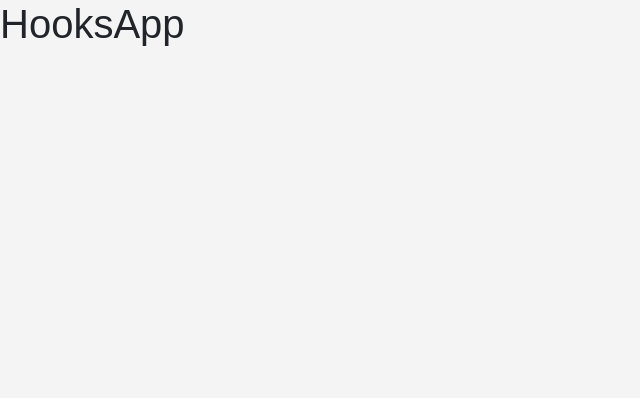
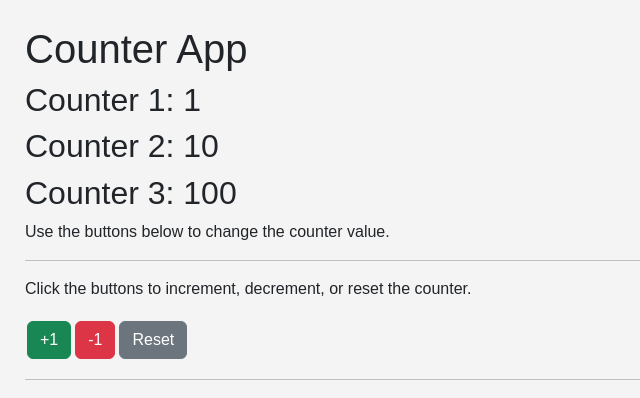
Before and after one commit to GuitHub75/HooksReact, a React (Vite) app: page / in a window 1280 px wide. Shown: the top 398 px of the page, without its empty margins (0-640 px from the left). Built offline with nearby package versions, Linux system fonts and the light colour scheme.

Commit message:
updated  index.css and added  CounterApp.jsx

```diff
--- /dev/null
+++ b/src/01-useSate/CounterApp.jsx
@@ -0,0 +1,35 @@
+import { useState } from "react";
+
+export const CounterApp = () => {
+
+    const [state, setCounter] = useState({
+        counter1: 1,
+        counter2: 10,
+        counter3: 100
+    });
+
+    const { counter1, counter2, counter3 } = state;
+
+  return(
+    <>
+        <h1>Counter App</h1>
+        <h2>Counter 1: {counter1}</h2>
+        <h2>Counter 2: {counter2}</h2>
+        <h2>Counter 3: {counter3}</h2>
+        <p>Use the buttons below to change the counter value.</p>
+        <hr />
+        <p>Click the buttons to increment, decrement, or reset the counter.</p>
+        <button className="btn btn-success" onClick={() => setCounter({
+            ...state,
+            counter1: counter1 + 1,
+        })}>+1</button>
+        <button className="btn btn-danger" onClick={() => setCounter({
+            ...state,
+            counter1: counter1 - 1,
+        })}>-1</button>
+
+        <button className="btn btn-secondary" onClick={() => setCounter({...state, counter1: 1})}>Reset</button>
+        <hr />
+    </>
+  )
+}
--- a/src/index.css
+++ b/src/index.css
@@ -1,5 +1,5 @@
 body{
-    margin: 0;
+    margin: 25px;
     padding: 0;
     font-family: Arial, sans-serif;
     background-color: #f4f4f4;
--- a/src/main.jsx
+++ b/src/main.jsx
@@ -1,10 +1,11 @@
 import { StrictMode } from 'react'
 import { createRoot } from 'react-dom/client'
 import './index.css'
-import {HooksApp} from './HooksApp'
+//import {HooksApp} from './HooksApp'
+import { CounterApp } from './01-useSate/CounterApp'
 
 createRoot(document.getElementById('root')).render(
   <StrictMode>
-    <HooksApp />
+    <CounterApp />
   </StrictMode>,
 )
```
